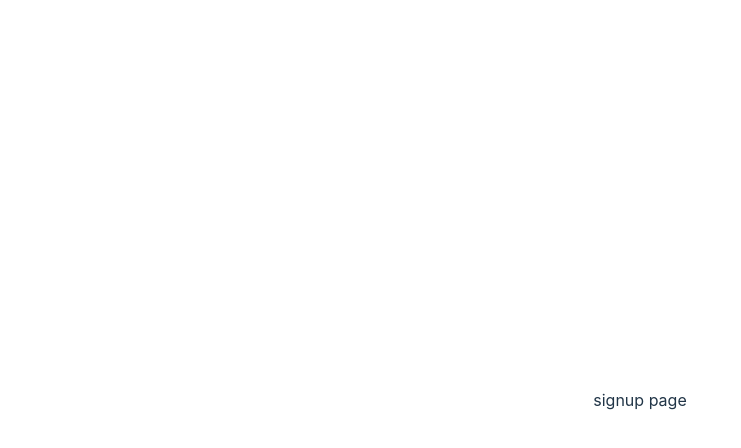
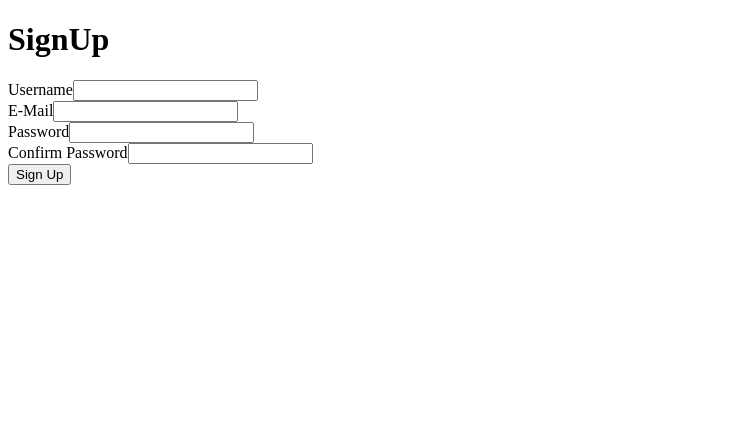
Before and after one commit to obifemi/SpringReact, a React (Vite) app in the folder frontend/: page / in a window 1280 px wide. Shown: the top 448 px of the page, without its empty margins (0-741 px from the left). Built offline with nearby package versions, Linux system fonts and the light colour scheme.

Commit message:
signup page and main.jsx edit

```diff
--- a/frontend/src/main.jsx
+++ b/frontend/src/main.jsx
@@ -1,7 +1,7 @@
 import React from 'react'
 import ReactDOM from 'react-dom/client'
-import App from './App.jsx'
-import './index.css'
+// import App from './App.jsx'
+// import './index.css'
 import SignUp from './pages/SignUp/index.jsx'
 
 ReactDOM.createRoot(document.getElementById('root')).render(
--- a/frontend/src/pages/SignUp/index.jsx
+++ b/frontend/src/pages/SignUp/index.jsx
@@ -3,7 +3,31 @@ import React from 'react';
 const SignUp = () => {
     return (
         <div>
-           signup page
+            <h1>SignUp</h1>
+            <div>
+            <label htmlFor="username">Username</label>
+            <input id='username'/>
+            </div>
+
+            <div>
+            <label htmlFor="email">E-Mail</label>
+            <input id='email'/>
+            </div>
+
+            <div>
+            <label htmlFor="password">Password</label>
+            <input id='password'/>
+            </div>
+
+            <div>
+            <label htmlFor="confirmPassword">Confirm Password</label>
+            <input id='confirmPassword'/>
+            </div>
+
+            <button>Sign Up</button>
+
+
+
         </div>
     );
 };
```
